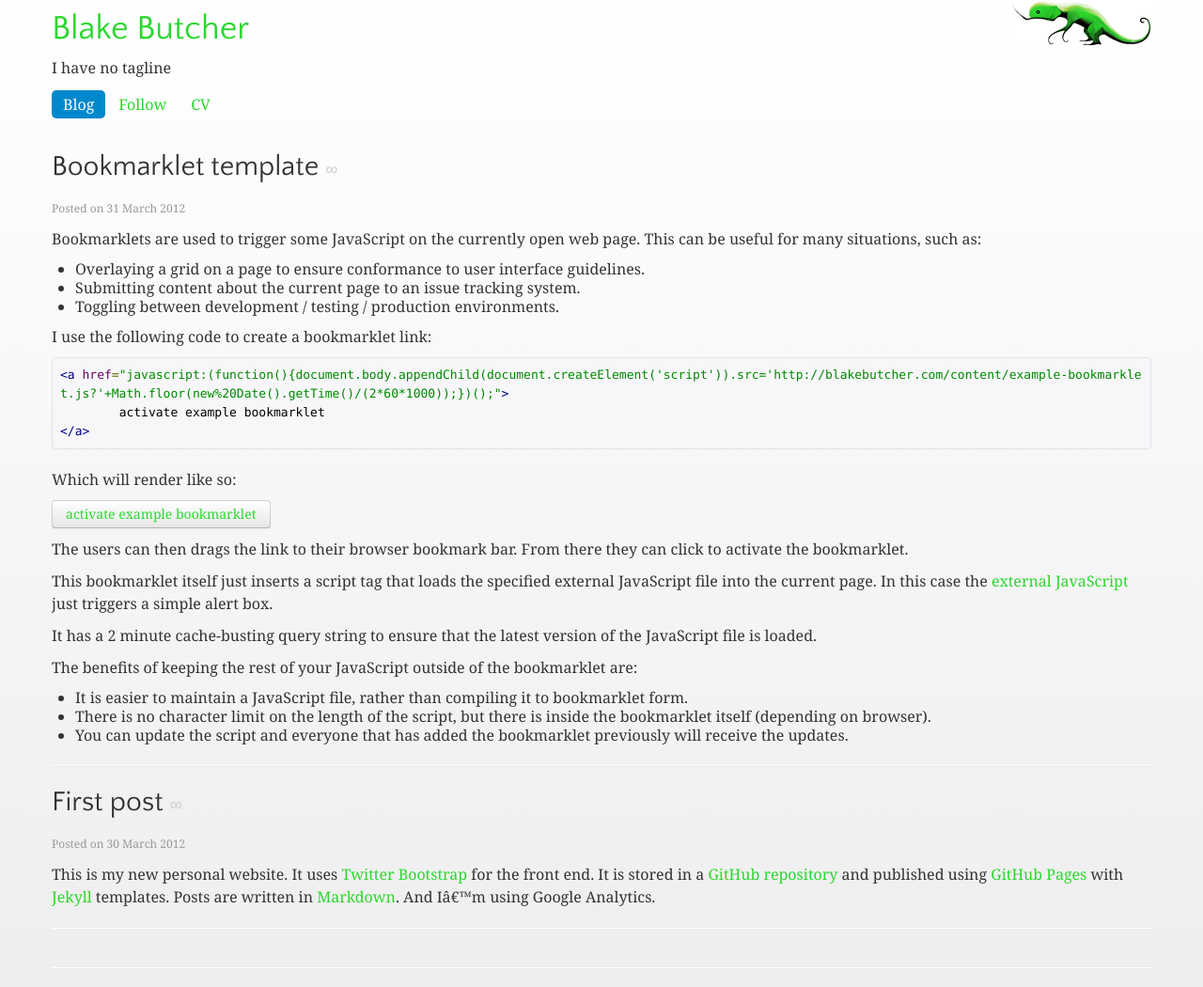
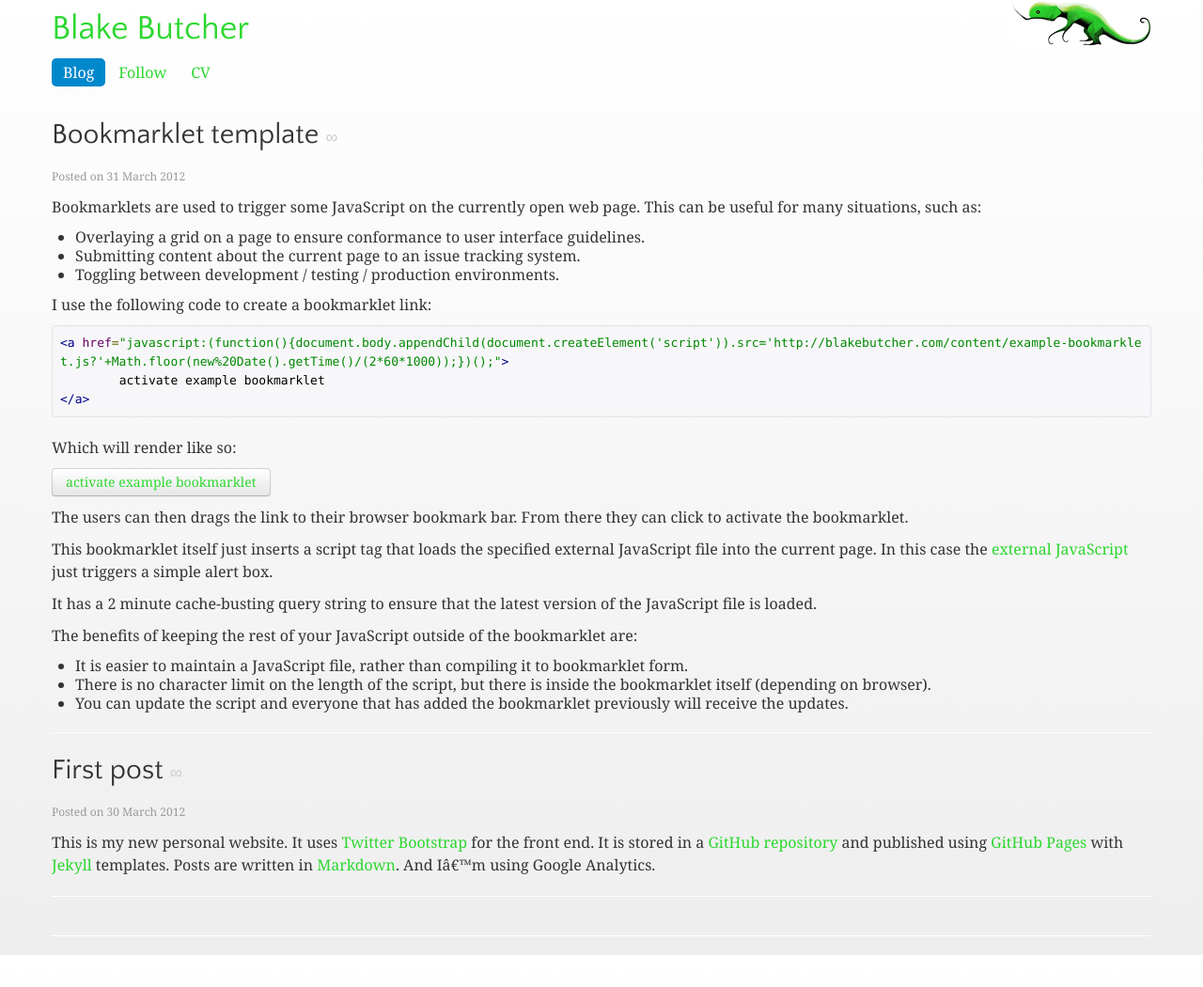
Before and after one commit to blakebutcher/blakebutcher.github.com, a Jekyll site: the page built from index.html, in a window 1280 px wide. Shown: the whole page at 94% size. Built offline with Jekyll 4.4.1, drawn with Linux system fonts in a browser that asks for light colours; nearby versions of some CDN libraries; some web fonts are replaced; the list of posts is cut into pages by our own code; after the commit the page ends 1016 px from its top, so only the background shows below that.

Commit message:
Removed tagline

```diff
--- a/_config.yml
+++ b/_config.yml
@@ -3,7 +3,7 @@ permalink: /:year-:month-:day/:title/
 paginate: 5
 exclude:
 name: Blake Butcher
-tagline: I have no tagline
+tagline:
 baseurl: /
 production_url : http://blakebutcher.com
 navigation:
```
